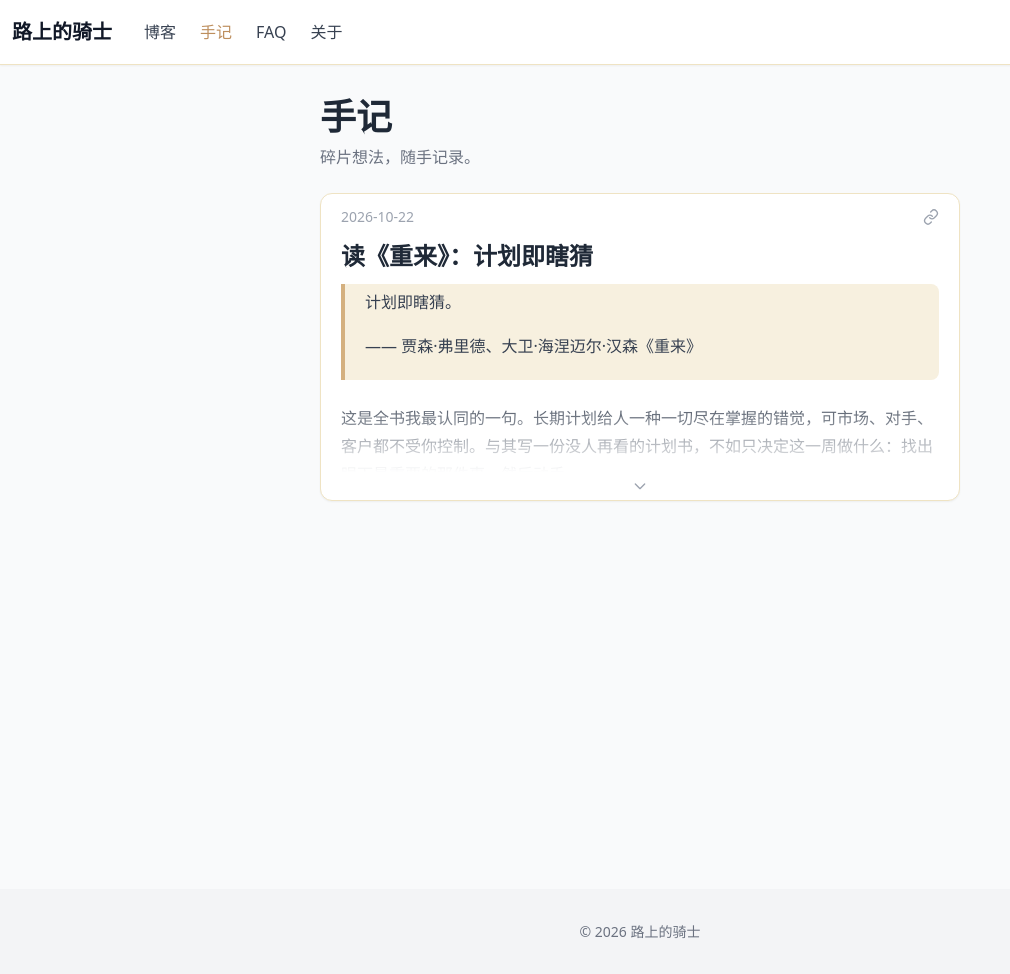
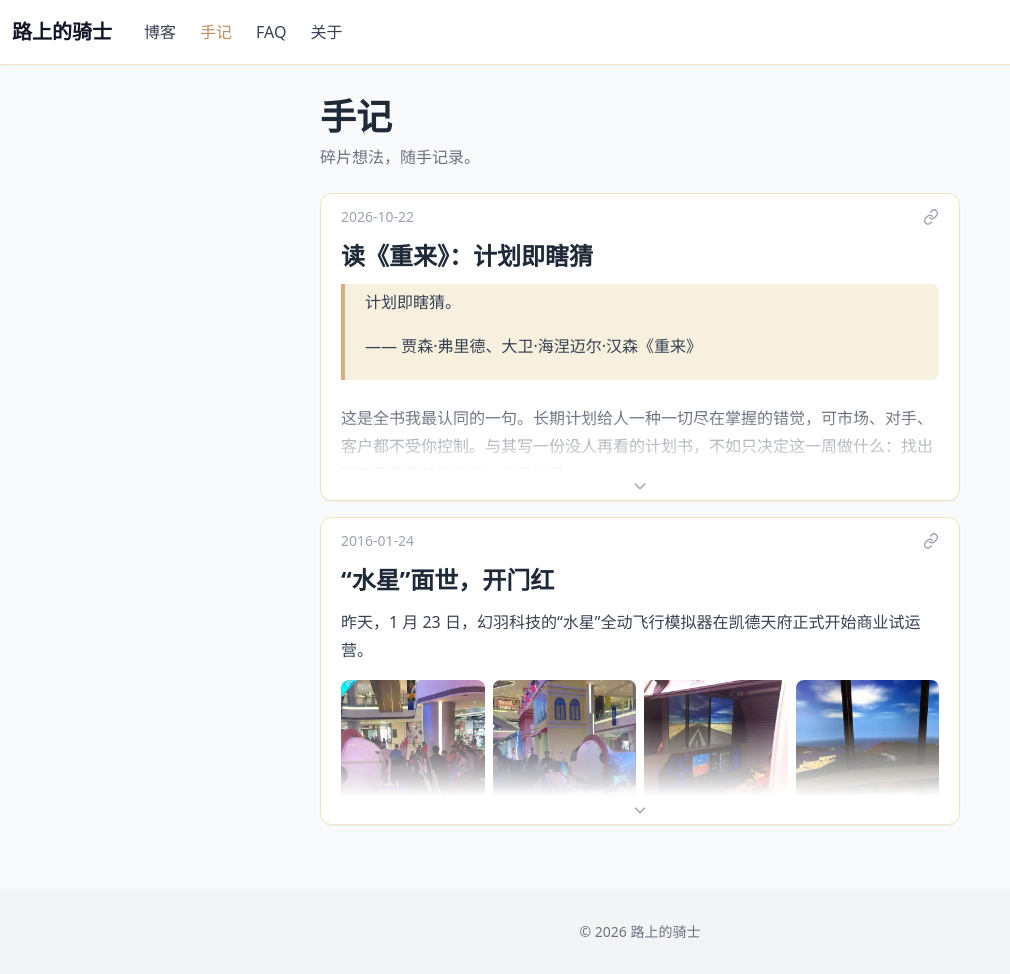
Before and after one commit to luli100/luli100.github.io, a Jekyll site: the page built from notes.html, in a window 1280 px wide and 974 px high. Shown: the whole window, without its empty margins (0-1010 px from the left). Built offline with Jekyll 4.4.1, drawn with Linux system fonts in a browser that asks for light colours.

Commit message:
新增手记：“水星”面世，开门红
- 手记支持多图网格（.img-gallery）

Co-Authored-By: Claude Opus 5.5 <noreply@anthropic.com>

```diff
--- /dev/null
+++ b/_notes/2016-01-24-mercury-launch.md
@@ -0,0 +1,18 @@
+---
+title: “水星”面世，开门红
+---
+
+昨天，1 月 23 日，幻羽科技的“水星”全动飞行模拟器在凯德天府正式开始商业试运营。
+
+<div class="img-gallery">
+<a href="/images/notes/2016-01-23-mercury-crowd.jpg"><img src="/images/notes/2016-01-23-mercury-crowd.jpg" alt="开业首日，“水星”前排起长队" loading="lazy"></a>
+<a href="/images/notes/2016-01-23-mercury-pod.jpg"><img src="/images/notes/2016-01-23-mercury-pod.jpg" alt="“水星”座舱与幻羽科技展台" loading="lazy"></a>
+<a href="/images/notes/2016-01-23-mercury-cockpit.jpg"><img src="/images/notes/2016-01-23-mercury-cockpit.jpg" alt="乘客在“水星”座舱里准备起飞" loading="lazy"></a>
+<a href="/images/notes/2016-01-23-mercury-view.jpg"><img src="/images/notes/2016-01-23-mercury-view.jpg" alt="“水星”舱内的飞行视景" loading="lazy"></a>
+</div>
+
+网络营销还没铺开，又赶上成都入冬以来最冷的一天，现场依然排起了长队。早上 10:05，一对路过的英国夫妇成了“水星”的第一位乘客。先生是业余飞行员，在一家英语培训机构做市场总监，对“水星”赞不绝口，说要推荐给旗下六千名学生。
+
+不出所料，小朋友、青少年和年轻上班族是“水星”最大的粉丝。队伍一直很长，几次差点“爆仓”，刚开张的运营团队忙得应接不暇，好在团队和“水星”都扛住了。晚上 10:20，商场已经关门二十分钟，最后一对年轻乘客竖着大拇指走出舱门，第一天就这样画上了句号。
+
+这是我毕业后加入创业公司，从 0 到 1 做出来的第一款产品。看着陌生人排队、坐进去、笑着出来，那种感觉很难形容。
--- a/css/site.css
+++ b/css/site.css
@@ -511,6 +511,25 @@ article.post > .meta {
     border-radius: 8px;
 }
 
+.img-gallery {
+    display: grid;
+    grid-template-columns: repeat(auto-fill, minmax(140px, 1fr));
+    gap: 8px;
+    margin: 0 0 16px;
+}
+
+.prose .img-gallery a {
+    border: 0;
+}
+
+.prose .img-gallery img {
+    width: 100%;
+    aspect-ratio: 1;
+    object-fit: cover;
+    margin: 0;
+    cursor: zoom-in;
+}
+
 .prose code {
     font-family: ui-monospace, Consolas, "Cascadia Code", Menlo, monospace;
     font-size: .875em;
```
Also changed, not shown: images/notes/2016-01-23-mercury-cockpit.jpg (added), images/notes/2016-01-23-mercury-crowd.jpg (added), images/notes/2016-01-23-mercury-pod.jpg (added), images/notes/2016-01-23-mercury-view.jpg (added).
